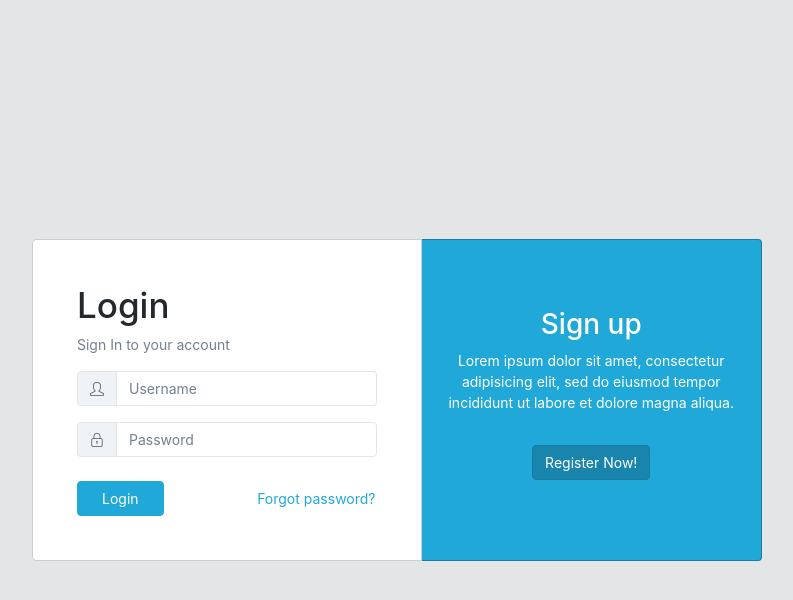
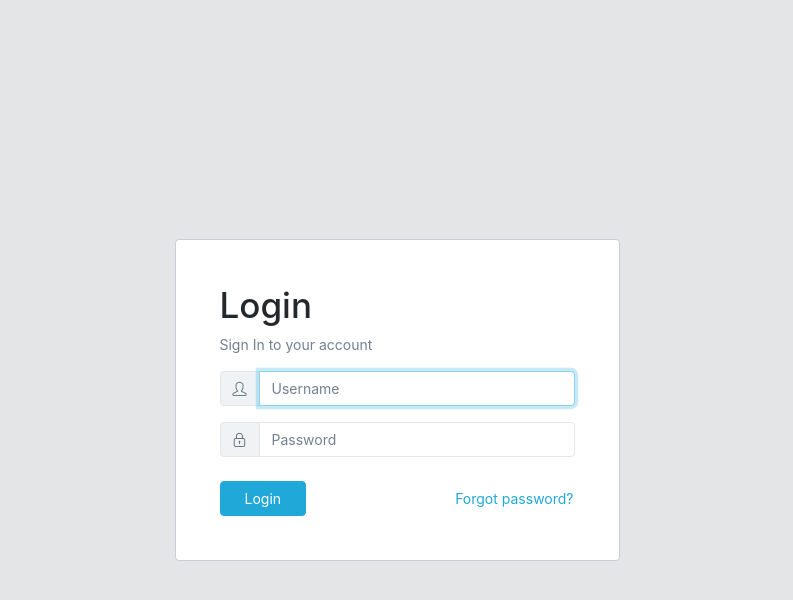
Before and after one commit to nahidsaikat/scrumate, a Django app: page /login/ in a window 1280 px wide. Shown: the top 600 px of the page, without its empty margins (243-1036 px from the left). Run offline with Django 3.2, Linux system fonts and the light colour scheme; some libraries are stand-ins or nearby versions.

Commit message:
<22> Improving login template with form.

```diff
--- a/core/templates/registration/login.html
+++ b/core/templates/registration/login.html
@@ -16,7 +16,7 @@
     <meta name="description" content="CoreUI - Open Source Bootstrap Admin Template">
     <meta name="author" content="Łukasz Holeczek">
     <meta name="keyword" content="Bootstrap,Admin,Template,Open,Source,jQuery,CSS,HTML,RWD,Dashboard">
-    <title>CoreUI Free Bootstrap Admin Template</title>
+    <title>SCRUMATE</title>
     <!-- Icons-->
     <link href="/vendors/@coreui/icons/css/coreui-icons.min.css" rel="stylesheet">
     <link href="/vendors/flag-icon-css/css/flag-icon.min.css" rel="stylesheet">
@@ -43,19 +43,21 @@
 <body class="app flex-row align-items-center">
 <div class="container">
     <div class="row justify-content-center">
-        <div class="col-md-8">
+        <div class="col-md-5">
             <div class="card-group">
                 <div class="card p-4">
                     <div class="card-body">
                         <h1>Login</h1>
                         <p class="text-muted">Sign In to your account</p>
+                        <form method="post">
+                            {% csrf_token %}
                             <div class="input-group mb-3">
                                 <div class="input-group-prepend">
                                     <span class="input-group-text">
                                       <i class="icon-user"></i>
                                     </span>
                                 </div>
-                  <input class="form-control" type="text" placeholder="Username">
+                                <input class="form-control" type="text" placeholder="Username" name="username" autofocus="" required="" id="id_username">
                             </div>
                             <div class="input-group mb-4">
                                 <div class="input-group-prepend">
@@ -63,38 +65,39 @@
                                       <i class="icon-lock"></i>
                                     </span>
                                 </div>
-                  <input class="form-control" type="password" placeholder="Password">
+                                <input class="form-control" type="password" placeholder="Password" type="password" name="password" required="" id="id_password">
                             </div>
                             <div class="row">
                                 <div class="col-6">
-                    <button class="btn btn-primary px-4" type="button">Login</button>
+                                    <button class="btn btn-primary px-4" type="submit">Login</button>
                                 </div>
                                 <div class="col-6 text-right">
                                     <button class="btn btn-link px-0" type="button">Forgot password?</button>
                                 </div>
                             </div>
+                        </form>
                     </div>
                 </div>
-            <div class="card text-white bg-primary py-5 d-md-down-none" style="width:44%">
-              <div class="card-body text-center">
-                <div>
-                  <h2>Sign up</h2>
-                  <p>Lorem ipsum dolor sit amet, consectetur adipisicing elit, sed do eiusmod tempor incididunt ut labore et dolore magna aliqua.</p>
-                  <button class="btn btn-primary active mt-3" type="button">Register Now!</button>
-                </div>
-              </div>
-            </div>
+                <!--<div class="card text-white bg-primary py-5 d-md-down-none" style="width:44%">-->
+                    <!--<div class="card-body text-center">-->
+                        <!--<div>-->
+                            <!--<h2>Sign up</h2>-->
+                            <!--<p>Lorem ipsum dolor sit amet, consectetur adipisicing elit, sed do eiusmod tempor incididunt ut labore et dolore magna aliqua.</p>-->
+                            <!--<button class="btn btn-primary active mt-3" type="button">Register Now!</button>-->
+                        <!--</div>-->
+                    <!--</div>-->
+                <!--</div>-->
             </div>
         </div>
     </div>
 </div>
 <!-- CoreUI and necessary plugins-->
-    <script src="vendors/jquery/js/jquery.min.js"></script>
-    <script src="vendors/popper.js/js/popper.min.js"></script>
-    <script src="vendors/bootstrap/js/bootstrap.min.js"></script>
-    <script src="vendors/pace-progress/js/pace.min.js"></script>
-    <script src="vendors/perfect-scrollbar/js/perfect-scrollbar.min.js"></script>
-    <script src="vendors/@coreui/coreui/js/coreui.min.js"></script>
+<script src="/vendors/jquery/js/jquery.min.js"></script>
+<script src="/vendors/popper.js/js/popper.min.js"></script>
+<script src="/vendors/bootstrap/js/bootstrap.min.js"></script>
+<script src="/vendors/pace-progress/js/pace.min.js"></script>
+<script src="/vendors/perfect-scrollbar/js/perfect-scrollbar.min.js"></script>
+<script src="/vendors/@coreui/coreui/js/coreui.min.js"></script>
 <script>
       $('#ui-view').ajaxLoad();
       $(document).ajaxComplete(function() {
```
Lines whose indentation alone changed are shown as unchanged.
